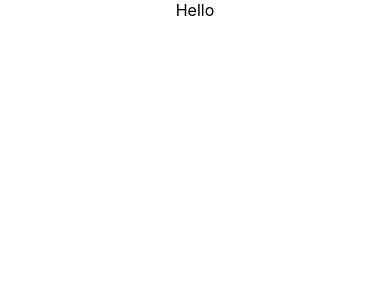
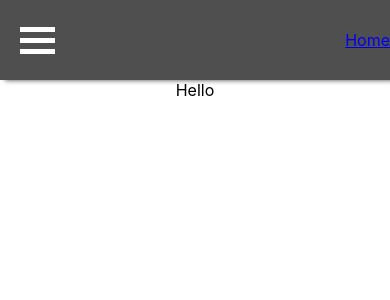
Before and after one commit to Gretkas/fs_project_frontend, a React (Create React App) app: page / in a window 390 px wide. Shown: the top 300 px of the page. Built offline with nearby package versions, Linux system fonts and the light colour scheme.

Commit message:
added basic header

```diff
--- a/package.json
+++ b/package.json
@@ -3,12 +3,14 @@
   "version": "0.1.0",
   "private": true,
   "dependencies": {
+    "@material-ui/core": "^4.11.4",
     "@testing-library/jest-dom": "^5.11.4",
     "@testing-library/react": "^11.1.0",
     "@testing-library/user-event": "^12.1.10",
     "react": "^17.0.2",
     "react-dom": "^17.0.2",
     "react-redux": "^7.2.4",
+    "react-responsive": "^8.2.0",
     "react-router-dom": "^5.2.0",
     "react-scripts": "4.0.3",
     "redux-devtools-extension": "^2.13.9",
--- a/src/App.js
+++ b/src/App.js
@@ -1,11 +1,11 @@
 import './App.css';
 import { BrowserRouter, Route } from "react-router-dom";
 import LandingContainer from "./components/landing/landingContainer";
-
+import Header from "./components/header/header"
 function App() {
   return (
     <BrowserRouter>
-
+      <Header user={true}/>
       <Route path="/" component={LandingContainer}/>
     </BrowserRouter>
   );
--- /dev/null
+++ b/src/components/header/header.css
@@ -0,0 +1,160 @@
+.topbar-container {
+    background-color: #4f4f4f;
+    align-items: center;
+    box-shadow: 5px 0px 5px 0px rgba(0, 0, 0, 0.75);
+    display: grid;
+    grid-template-areas: ". navigationTest .";
+    grid-template-columns: 1fr minmax(300px, 1250px) 1fr;
+    height: 92px;
+  }
+
+  .navigation-container {
+    gap: minmax(0px, 50px);
+    display: grid;
+    justify-content: center;
+    align-items: center;
+    align-content: center;
+    grid-area: navigationTest;
+    grid-template-columns: 1fr 1fr 1fr 1fr 1fr;
+    text-decoration: none;
+  }
+
+  .navigation-container h2 {
+    font-family: "Archivo Black", sans-serif;
+    text-decoration: none;
+    color: white;
+    text-align: center;
+  }
+  .navigation-container a {
+    text-decoration: none;
+  }
+  .navigation-container a:hover {
+    text-decoration: none;
+    background-color: #575757;
+  }
+
+  .button-right {
+  }
+
+  .header-create {
+    text-align: center;
+    height: 75px;
+  }
+
+  .header-account {
+    text-align: right;
+  }
+  .topbar-container-mobile {
+    background-color: #4f4f4f;
+    box-shadow: 5px 0px 5px 0px rgba(0, 0, 0, 0.75);
+    display: flex;
+    justify-content: space-between;
+    align-items: center;
+    gap: auto;
+    height: 80px;
+  }
+  .topbar-container-mobile button {
+    cursor: pointer;
+  }
+
+  .topbar-navbar {
+    margin: 0;
+    position: absolute;
+    display: none;
+    overflow: hidden;
+    background-color: #4f4f4f;
+    width: fit-content;
+    z-index: 1;
+  }
+  .topbar-navbar li {
+    padding: 10px;
+    list-style: none;
+    width: 100%;
+    height: 100%;
+    margin-right: 50px;
+  }
+  .topbar-navbar hr {
+    margin-left: 0;
+    width: 80%;
+  }
+  .topbar-navbar li:hover {
+    background-color: #8a8a8a;
+  }
+  .topbar-navbar h2 {
+    font-weight: normal;
+    color: white !important;
+  }
+  .topbar-container-mobile button {
+    background-color: none !important;
+    cursor: pointer;
+    margin-left: 20px;
+    display: inline-block;
+    background: none;
+    color: inherit;
+    border: none;
+    padding: 0;
+    font: inherit;
+    cursor: pointer;
+    outline: inherit;
+  }
+
+  .topbar-nav-logo {
+    text-align: center;
+    margin: auto 0;
+    max-height: 70px;
+  }
+  .header-account-mobile {
+    margin-right: 20px;
+  }
+  .header-account {
+    cursor: pointer;
+  }
+
+  .topbar-navbar.showMenu {
+    display: block !important;
+  }
+  .topbar-navbar a {
+    color: white;
+    text-decoration: none;
+  }
+  .bar1,
+  .bar2,
+  .bar3 {
+    width: 35px;
+    height: 5px;
+    background-color: white;
+    margin: 6px 0;
+    transition: 0.4s;
+  }
+  .change.bar1 {
+    -webkit-transform: rotate(-45deg) translate(-9px, 6px);
+    transform: rotate(-45deg) translate(-9px, 6px);
+  }
+
+  .change.bar2 {
+    opacity: 0;
+  }
+
+  .change.bar3 {
+    -webkit-transform: rotate(45deg) translate(-8px, -8px);
+    transform: rotate(45deg) translate(-8px, -8px);
+  }
+  .topbar-userinfo {
+    margin: 0;
+    position: absolute;
+    display: none;
+    overflow: hidden;
+    background-color: #4f4f4f;
+    width: fit-content;
+    z-index: 1;
+  }
+  .topbar-userinfo li {
+    padding: 10px;
+    list-style: none;
+    width: 100%;
+    height: 100%;
+    margin-right: 50px;
+  }
+  .topbar-userinfo.showMenu {
+    display: block !important;
+  }
--- /dev/null
+++ b/src/components/header/header.jsx
@@ -0,0 +1,130 @@
+import "./header.css";
+import { Link } from "react-router-dom";
+import React, { useState } from "react";
+import { connect } from "react-redux";
+
+import { useMediaQuery } from "react-responsive";
+import Menu from "@material-ui/core/Menu";
+import MenuItem from "@material-ui/core/MenuItem";
+
+const Header = (props) => {
+  const handleLogOut = () => {
+    //props.logout();
+  };
+  const [anchorEl, setAnchorEl] = React.useState(null);
+
+  const handleClick = (event) => {
+    setAnchorEl(event.currentTarget);
+  };
+
+  const handleClose = () => {
+    setAnchorEl(null);
+  };
+
+  const [navbarOpen, setNavbarOpen] = useState(false);
+  const [userInfoOpen, setuserInfoOpen] = useState(false);
+
+  const toggleNavBar = () => {
+    setNavbarOpen((previous) => !previous);
+  };
+  const toggleUserInfo = () => {
+    setuserInfoOpen((previous) => !previous);
+  };
+
+  const isTabletOrMobile = useMediaQuery({ query: "(max-width: 1024px)" });
+  const isMobile = useMediaQuery({ query: "(max-width: 500px)" });
+
+  const renderHeader = () => {
+    if (!props.user) {
+      return <></>;
+    } else if (isTabletOrMobile) {
+      return (
+        <>
+          <div className="topbar-container-mobile">
+            <button onClick={toggleNavBar}>
+              <div className={navbarOpen ? "bar1 change" : "bar1"}></div>
+              <div className={navbarOpen ? "bar2 change" : "bar2"}></div>
+              <div className={navbarOpen ? "bar3 change" : "bar3"}></div>
+            </button>
+
+            <Link to="/">
+                Home
+            </Link>
+
+
+          </div>
+          <ul className={`topbar-navbar ${navbarOpen ? " showMenu" : ""}`}>
+
+            <li>
+              <Link to="/" onClick={toggleNavBar}>
+                <h2>Hjem</h2>
+              </Link>
+              <hr />
+            </li>
+
+          </ul>
+          <Menu
+            id="simple-menu"
+            anchorEl={anchorEl}
+            keepMounted
+            open={Boolean(anchorEl)}
+            onClose={handleClose}
+          >
+            <MenuItem onClick={handleClose}>
+              <Link to="/">Hjem</Link>
+            </MenuItem>
+
+            <MenuItem
+              onClick={() => {
+                handleClose();
+                handleLogOut();
+              }}
+            >
+              <Link to="/login">Logg ut</Link>
+            </MenuItem>
+          </Menu>
+        </>
+      );
+    } else {
+      return (
+        <>
+          <div className="topbar-container">
+            <div className="navigation-container">
+              <Link to="/">
+                <h2>Home</h2>
+              </Link>
+
+            </div>
+          </div>
+          <Menu
+            id="simple-menu"
+            anchorEl={anchorEl}
+            keepMounted
+            open={Boolean(anchorEl)}
+            onClose={handleClose}
+          >
+            <MenuItem onClick={handleClose}>
+              <Link to="/">Hjem</Link>
+            </MenuItem>
+            <MenuItem onClick={handleClose}>
+              <Link to="/account">Konto</Link>
+            </MenuItem>
+            <MenuItem
+              onClick={() => {
+                handleClose();
+                handleLogOut();
+              }}
+            >
+              <Link to="/login">Logg ut</Link>
+            </MenuItem>
+          </Menu>
+        </>
+      );
+    }
+  };
+  return <div>{renderHeader()}</div>;
+};
+
+export default connect(null, {  }, null, {
+  forwardRef: true,
+})(Header);
```
